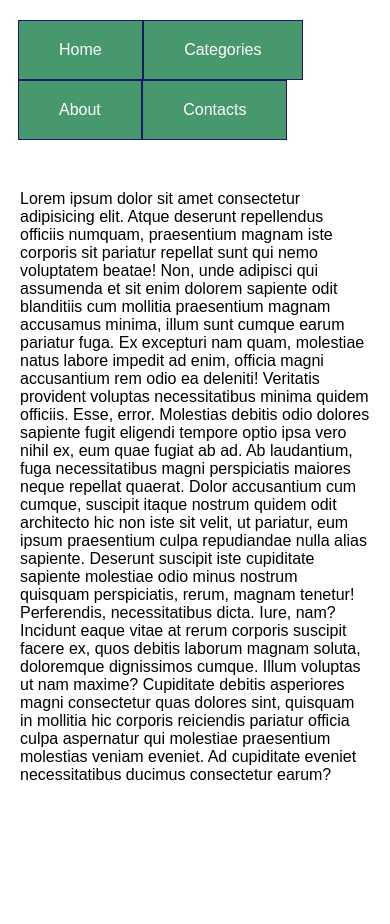
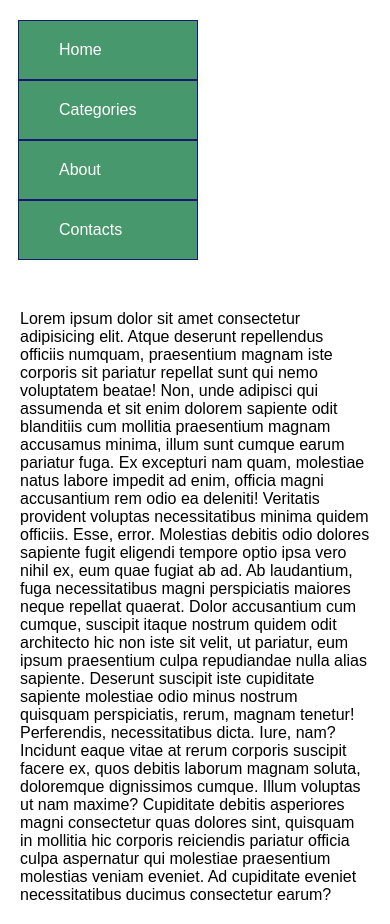
Before and after one commit to MarinaBotnareva/Navigation, a plain HTML site: page index.html in a window 390 px wide. Before the commit the page ends 844 px from the top, so only its background shows below. Drawn offline with Linux system fonts and the light colour scheme.

Commit message:
Add Media queries

```diff
--- a/style.css
+++ b/style.css
@@ -15,8 +15,14 @@ ul {
   padding: 0;
 }
 
+.nav-list {
+  display:flex;
+  flex-direction: row;
+}
+
 .nav-item {
-  display: inline-block;
+  display: flex;
+  flex-direction: row;
   list-style: none;
   background-color: #47986d;
   color: white;
@@ -26,7 +32,7 @@ ul {
 }
 
 .link {
-  display: inline-block;
+  display: flex;
   color: inherit;
   text-decoration: none;
   padding: 20px 40px;
@@ -67,3 +73,23 @@ ul {
   display: block;
   width: 100%;
 }
+
+@media (max-width:592px) {
+  .nav-list {
+    flex-direction: column;
+    align-items: stretch;
+  }
+
+  .nav-item {
+    max-width: 180px;
+    align-items: center;
+  }
+
+  .sub-nav-list {
+    left:100%;
+    right: auto;
+    top: -1px;
+  }
+
+
+}
```
